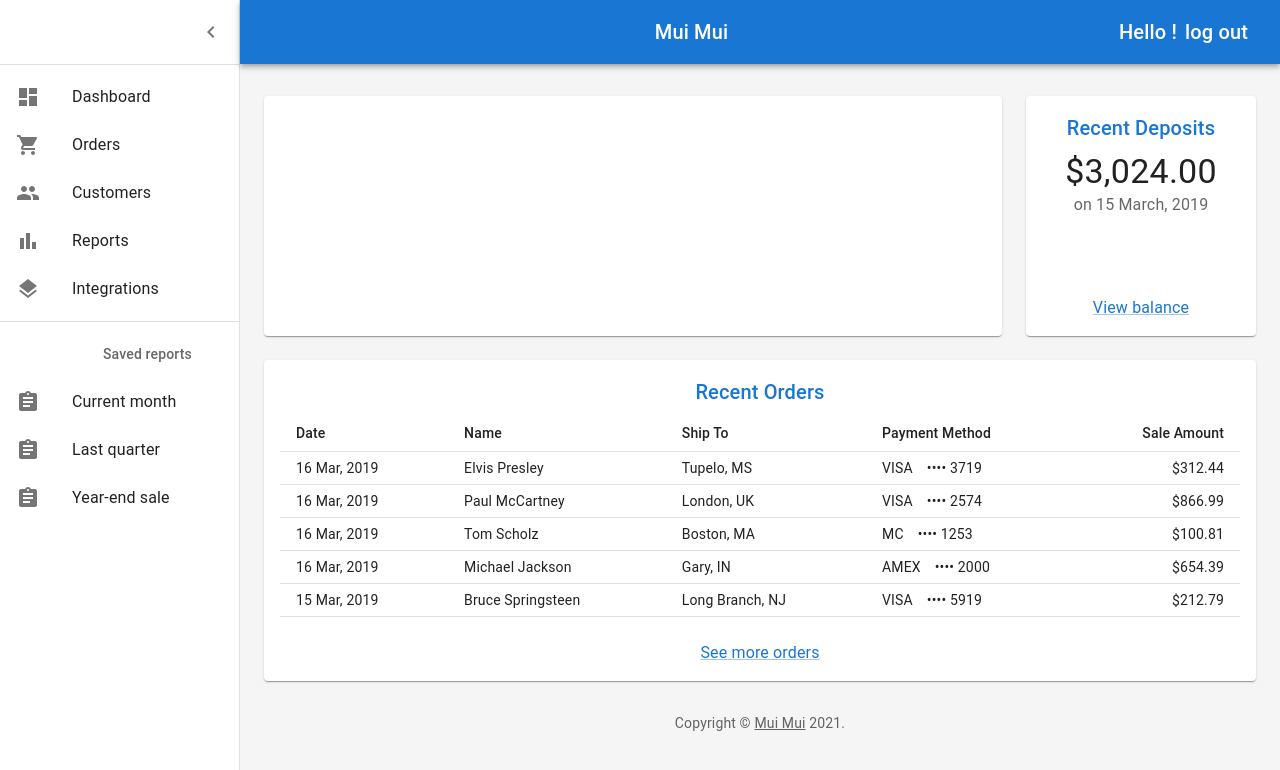
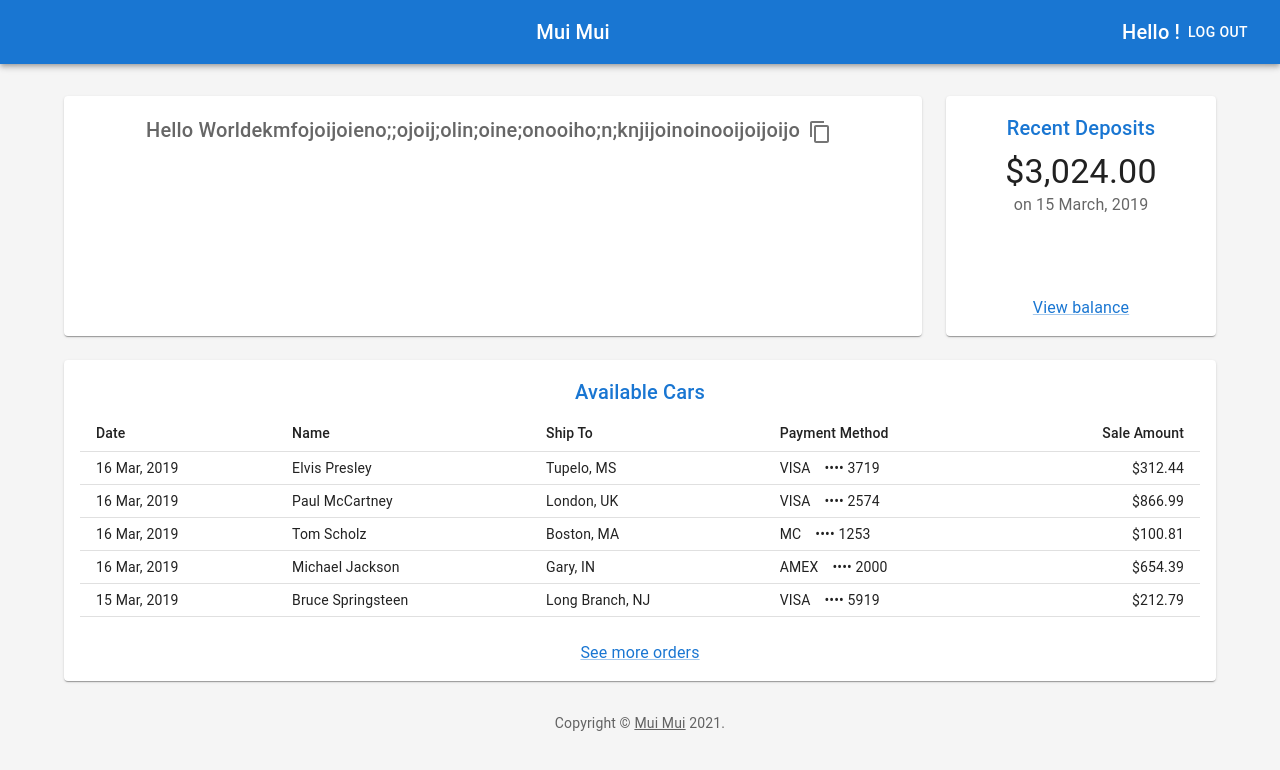
Before and after one commit to GinGerBread-Yellow/muimui-frontend, a React (Create React App) app: page / in a window 1280 px wide. Shown: the top 770 px of the page. Built offline with nearby package versions, Linux system fonts and the light colour scheme.

Commit message:
match login with django

```diff
--- a/src/axios/axios.js
+++ b/src/axios/axios.js
@@ -67,7 +67,7 @@ const getAuthToken = () => {
 // import {useState} from 'react'
 console.log('NODE_ENV',process.env.NODE_ENV)
 // const API_ROOT = (process.env.NODE_ENV==='production')?'/api':'http://localhost:4000'
-const API_ROOT = 'http://localhost:8000'
+const API_ROOT = 'https://localhost:8000'
 const instance = axios.create({
   baseURL: API_ROOT,
   // withCredentials: true
--- /dev/null
+++ b/src/components/CopyText.js
@@ -0,0 +1,38 @@
+import ContentCopyIcon from '@mui/icons-material/ContentCopy';
+import { IconButton, Snackbar, Typography, Alert } from '@mui/material';
+import { useState } from 'react';
+export default function CopyText({text}) {
+
+    const [isCopied, setCopied] = useState(false);
+    const copyTextToClipboard = async () => {
+        if ('clipboard' in navigator) {
+            await navigator.clipboard.writeText(text);
+        } else {
+            document.execCommand('copy', true, text);
+        }
+        setCopied(true);
+        return;
+    }
+
+
+    const handleClose = (event, reason) => {
+        if (reason === 'clickaway') {
+            return;
+        }
+
+        setCopied(false);
+    };
+    return (
+            <Typography component="h2" variant="h6" color="text.secondary" >
+                {text}
+            <IconButton aria-label="copied" onClick={copyTextToClipboard}>
+                <ContentCopyIcon />
+            </IconButton>
+            <Snackbar open={isCopied} autoHideDuration={6000} onClose={handleClose}>
+                <Alert onClose={handleClose} severity="success" sx={{ width: '100%' }}>
+                Copied
+                </Alert>
+            </Snackbar>
+            </Typography>
+    )
+}
--- a/src/components/Orders.js
+++ b/src/components/Orders.js
@@ -55,7 +55,7 @@ function preventDefault(event) {
 export default function Orders() {
   return (
     <React.Fragment>
-      <Title>Recent Orders</Title>
+      <Title>Available Cars</Title>
       <Table size="small">
         <TableHead>
           <TableRow>
--- a/src/containers/CarApp.js
+++ b/src/containers/CarApp.js
@@ -17,18 +17,22 @@ import Link from '@mui/material/Link';
 import MenuIcon from '@mui/icons-material/Menu';
 import ChevronLeftIcon from '@mui/icons-material/ChevronLeft';
 import NotificationsIcon from '@mui/icons-material/Notifications';
-
+import AppBar from '@mui/material/AppBar';
+import Button from '@mui/material/Button';
 
 import { mainListItems, secondaryListItems } from '../components/listItems';
 import Chart from '../components/Chart';
 import Deposits from '../components/Deposits';
 import Orders from '../components/Orders';
 import Copyright from '../components/Copyright';
+import CopyText from '../components/CopyText';
 
 import { useNavigate } from 'react-router';
 import { getUserName, logout } from '../axios/axios';
 const drawerWidth = 240;
 
+
+/**
 const AppBar = styled(MuiAppBar, {
   shouldForwardProp: (prop) => prop !== 'open',
 })(({ theme, open }) => ({
@@ -46,6 +50,7 @@ const AppBar = styled(MuiAppBar, {
     }),
   }),
 }));
+*/
 
 const Drawer = styled(MuiDrawer, { shouldForwardProp: (prop) => prop !== 'open' })(
   ({ theme, open }) => ({
@@ -81,10 +86,10 @@ function DashboardContent() {
     setOpen(!open);
   };
   const navigate = useNavigate();
-  if (!getUserName()) {
-      console.log("not login yet");
-      navigate('/login');
-  }
+  // if (!getUserName()) {
+  //     console.log("not login yet");
+  //     navigate('/login');
+  // }
 
   const userLogout = () => {
       logout();
@@ -95,7 +100,7 @@ function DashboardContent() {
     <ThemeProvider theme={mdTheme}>
       <Box sx={{ display: 'flex' }}>
         <CssBaseline />
-        <AppBar position="absolute" open={open}>
+        <AppBar position="absolute" open={open} >
         <Toolbar
           sx={{
             pr: '24px', // keep right padding when drawer closed
@@ -135,21 +140,11 @@ function DashboardContent() {
           >
               Hello {getUserName()}!
           </Typography>
-            <IconButton>
-            <Typography
-              component="h4"
-              variant="h6"
-              color="white"
-              noWrap
-              onClick={userLogout}
-              // sx={{ flexGrow: 1 }}
-            >
-                log out
-            </Typography>
-            </IconButton>
+
+          <Button color="inherit" onClick={userLogout}>Log out</Button>
         </Toolbar>
         </AppBar>
-        <Drawer variant="permanent" open={open}>
+        {/* <Drawer variant="permanent" open={open}>
           <Toolbar
             sx={{
               display: 'flex',
@@ -166,7 +161,7 @@ function DashboardContent() {
           <List>{mainListItems}</List>
           <Divider />
           <List>{secondaryListItems}</List>
-        </Drawer>
+        </Drawer> */}
         <Box
           component="main"
           sx={{
@@ -183,6 +178,7 @@ function DashboardContent() {
           <Container maxWidth="lg" sx={{ mt: 4, mb: 4 }}>
             <Grid container spacing={3}>
               {/* Chart */}
+
               <Grid item xs={12} md={8} lg={9}>
                 <Paper
                   sx={{
@@ -193,6 +189,7 @@ function DashboardContent() {
                   }}
                 >
                   {/* <Chart /> */}
+                  <CopyText text="Hello Worldekmfojoijoieno;;ojoij;olin;oine;onooiho;n;knjijoinoinooijoijoijo"/>
                 </Paper>
               </Grid>
               {/* Recent Deposits */}
--- a/src/containers/Login.js
+++ b/src/containers/Login.js
@@ -93,10 +93,10 @@ function SignIn() {
               id="password"
               autoComplete="current-password"
             />
-            <FormControlLabel
+            {/* <FormControlLabel
               control={<Checkbox value="remember" color="primary" />}
               label="Remember me"
-            />
+            /> */}
             <Button
               type="submit"
               fullWidth
--- a/src/containers/SignUp.js
+++ b/src/containers/SignUp.js
@@ -35,8 +35,8 @@ export default function SignUp() {
     const data = new FormData(event.currentTarget);
     // eslint-disable-next-line no-console
     console.log({
-      firstname: data.get('firstName'),
-      lastname: data.get('lastName'),
+      firstname: data.get('username'),
+      // lastname: data.get('lastName'),
       email: data.get('email'),
       password: data.get('password'),
     });
@@ -62,18 +62,19 @@ export default function SignUp() {
           </Typography>
           <Box component="form" noValidate onSubmit={handleSubmit} sx={{ mt: 3 }}>
             <Grid container spacing={2}>
-              <Grid item xs={12} sm={6}>
+              <Grid item xs={12} //sm={6}
+              >
                 <TextField
                   autoComplete="given-name"
-                  name="firstName"
+                  name="username"
                   required
                   fullWidth
-                  id="firstName"
-                  label="First Name"
+                  id="username"
+                  label="Your Name"
                   autoFocus
                 />
               </Grid>
-              <Grid item xs={12} sm={6}>
+              {/* <Grid item xs={12} sm={6}>
                 <TextField
                   required
                   fullWidth
@@ -82,7 +83,7 @@ export default function SignUp() {
                   name="lastName"
                   autoComplete="family-name"
                 />
-              </Grid>
+              </Grid>*/}
               <Grid item xs={12}>
                 <TextField
                   required
@@ -104,12 +105,12 @@ export default function SignUp() {
                   autoComplete="new-password"
                 />
               </Grid>
-              <Grid item xs={12}>
+              {/* <Grid item xs={12}>
                 <FormControlLabel
                   control={<Checkbox value="allowExtraEmails" color="primary" />}
                   label="I want to receive inspiration, marketing promotions and updates via email."
                 />
-              </Grid>
+              </Grid> */}
             </Grid>
             <Button
               type="submit"
```
Also changed, not shown: src/components/checkLogin.js (deleted, +0 -14 lines). Lines whose indentation alone changed are shown as unchanged.
